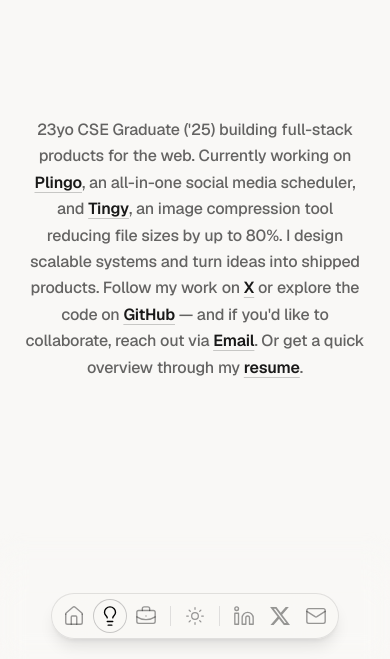
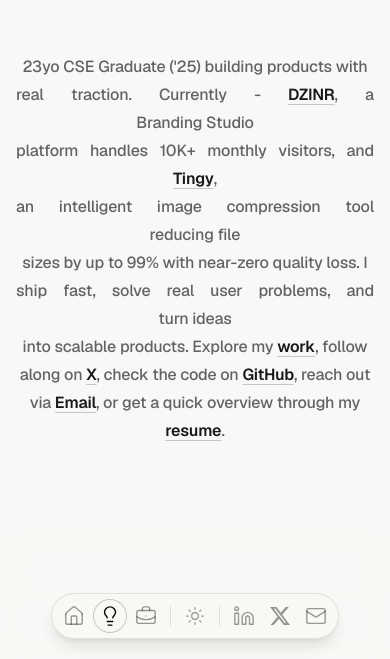
Before and after one commit to avinashh10x/newPortfolio, a Next.js app: page /about in a window 390 px wide. Shown: the part 185-844 px from the top of the page. Built offline with nearby package versions, Linux system fonts and the light colour scheme; a web font is replaced by a local one.

Commit message:
updated resume, project detials, and bio in about

```diff
--- a/src/components/sections/about/AboutIntro.tsx
+++ b/src/components/sections/about/AboutIntro.tsx
@@ -1,13 +1,11 @@
 "use client";
 
 import { useEffect, useRef, useState } from "react";
-import gsap from "gsap";
-import { ScrollTrigger } from "gsap/ScrollTrigger";
-import { motion } from "framer-motion";
+import gsap, { ScrollTrigger, SplitText } from "gsap/all";
 import Link from "next/link";
 
 if (typeof window !== "undefined") {
-  gsap.registerPlugin(ScrollTrigger);
+  gsap.registerPlugin(ScrollTrigger, SplitText);
 }
 
 export default function AboutIntro() {
@@ -16,18 +14,29 @@
 
   useEffect(() => {
     if (!ref.current) return;
+    let splitText: SplitText | null = null;
+
     const ctx = gsap.context(() => {
-      gsap.from("[data-anim='about']", {
-        y: 30,
+      splitText = SplitText.create(".about-intro-copy", {
+        type: "lines",
+        linesClass: "about-intro-line",
+      });
+
+      gsap.from(splitText.lines, {
+        y: 24,
         opacity: 0,
-        filter: "blur(6px)",
-        stagger: 0.15,
-        duration: 0.8,
+        filter: "blur(5px)",
+        stagger: 0.1,
+        duration: 0.5,
         ease: "power3.out",
         scrollTrigger: { trigger: ref.current, start: "top 80%" },
       });
     }, ref);
-    return () => ctx.revert();
+
+    return () => {
+      splitText?.revert();
+      ctx.revert();
+    };
   }, []);
 
   const isAnyHovered = hoveredLink !== null;
@@ -45,17 +54,17 @@
         </div> */}
 
         {/* Editorial Bio Paragraph */}
-        <div data-anim="about" className="w-full max-w-[95%] md:max-w-[85%] mx-auto mt-6">
-          <p className={`font-sans text-[16px] sm:text-[18px] md:text-[22px] leading-[1.65] font-medium tracking-[-0.01em] transition-colors duration-500 ${isAnyHovered ? 'text-foreground/20' : 'text-foreground/60'}`}>
-            23yo CSE Graduate ('25) building full-stack products for the web.
-            Currently working on <ClickableText text="Plingo" id="plingo" hoveredId={hoveredLink} onSetHover={setHoveredLink} href="https://plingo.byavi.in" />, an all-in-one social media scheduler, and{" "}
-            <ClickableText text="Tingy" id="tingy" hoveredId={hoveredLink} onSetHover={setHoveredLink} href="https://tingy.byavi.in" />, an image compression tool reducing file sizes by up to 80%.
-            I design scalable systems and turn ideas into shipped products.
-            Follow my work on <ClickableText text="X" id="x" hoveredId={hoveredLink} onSetHover={setHoveredLink} href="https://twitter.com/avinashh10x" /> or explore the code on{" "}
-            <ClickableText text="GitHub" id="github" hoveredId={hoveredLink} onSetHover={setHoveredLink} href="https://github.com/avinashh10x" /> — and if you'd like to collaborate, reach out via{" "}
-            <ClickableText text="Email" id="email" hoveredId={hoveredLink} onSetHover={setHoveredLink} href="mailto:Avinashbuilds@gmail.com" />.
-            {" "}
-            Or get a quick overview through my <ClickableText text="resume" id="resume" hoveredId={hoveredLink} onSetHover={setHoveredLink} href="/aviResume.docx" />.
+        <div data-anim="about" className="w-full max-w-[92vw] sm:max-w-[680px] md:max-w-[85%] mx-auto mt-6">
+          <p className={`about-intro-copy font-sans text-[16px] sm:text-[18px] md:text-[22px] leading-[1.75] sm:leading-[1.7] md:leading-[1.65] font-medium tracking-[-0.01em] text-justify sm:text-center [text-wrap:pretty] [text-align-last:center] sm:[text-align-last:center] transition-colors duration-500 ${isAnyHovered ? 'text-foreground/20' : 'text-foreground/60'}`}>
+            23yo CSE Graduate (&apos;25) building products with real traction.
+            Currently - <ClickableText text="DZINR" id="dzinr" hoveredId={hoveredLink} onSetHover={setHoveredLink} href="https://dzinr.byavi.in" />, a Branding Studio platform handles 10K+ monthly visitors, and{" "}
+            <ClickableText text="Tingy" id="tingy" hoveredId={hoveredLink} onSetHover={setHoveredLink} href="https://tingy.byavi.in" />, an intelligent image compression tool reducing file sizes by up to 99% with near-zero quality loss.
+            I ship fast, solve real user problems, and turn ideas into scalable products.
+            Explore my <ClickableText text="work" id="work" hoveredId={hoveredLink} onSetHover={setHoveredLink} href="/work" />, follow along on{" "}
+            <ClickableText text="X" id="x" hoveredId={hoveredLink} onSetHover={setHoveredLink} href="https://twitter.com/avinashh10x" />, check the code on{" "}
+            <ClickableText text="GitHub" id="github" hoveredId={hoveredLink} onSetHover={setHoveredLink} href="https://github.com/avinashh10x" />, reach out via{" "}
+            <ClickableText text="Email" id="email" hoveredId={hoveredLink} onSetHover={setHoveredLink} href="mailto:Avinashbuilds@gmail.com" />, or get a quick overview through my{" "}
+            <ClickableText text="resume" id="resume" hoveredId={hoveredLink} onSetHover={setHoveredLink} href="/aviResume.docx" />.
           </p>
         </div>
 
--- a/src/components/sections/karaScroll.tsx
+++ b/src/components/sections/karaScroll.tsx
@@ -124,11 +124,11 @@
   const featuredProjects = projects.filter(p => p.isFeatured);
 
   return (
-    <section className="relative flex items-center gap-6 bg-background text-foreground md:h-screen md:overflow-hidden md:px-[6vw]">
+    <section className="relative flex h-[100svh] items-center gap-6 overflow-hidden bg-background text-foreground md:h-screen md:px-[6vw]">
       <ScrollUpHint />
 
-      <div className="w-full px-5 py-28 md:hidden">
-        <div className="mb-10 flex items-center gap-4">
+      <div className="flex h-full w-full flex-col px-5 pb-1 pt-24 md:hidden">
+        <div className="mb-6 flex shrink-0 items-center gap-4">
           <p className="font-erode text-[2.6rem] font-semibold leading-none tracking-[-0.05em] text-primary">
             Featured Work
           </p>
@@ -139,17 +139,21 @@
             transition={{ duration: 0.9, ease: [0.22, 1, 0.36, 1] }}
             className="h-px flex-1 bg-foreground/20"
           />
-          <BriefcaseBusinessIcon className="size-5 text-primary" />
+          <BriefcaseBusinessIcon className="size-7 sm:size-5  text-primary" />
         </div>
 
-        <div className="flex flex-col">
+        <div className="relative min-h-0 flex-1 overflow-hidden">
+          <div className="pointer-events-none absolute inset-x-0 -top-4 z-10 h-10 bg-gradient-to-b from-background/95 via-background/55 to-transparent backdrop-blur-[2px]" />
+          <div className="pointer-events-none absolute inset-x-0 bottom-0 z-10 h-16 bg-gradient-to-t from-background/95 via-background/55 to-transparent backdrop-blur-[2px]" />
+
+          <div className="scrollbar-none flex h-full flex-col overflow-y-auto overscroll-contain pb-24 pt-8 pr-1">
             {featuredProjects.map((project, i) => (
               <SoundLink
                 key={project.slug ?? project.title}
                 href={`/work/${project.slug}`}
                 className="group flex items-center gap-3 border-b border-foreground/10 py-4 font-sans"
               >
-              <motion.span
+                {/* <motion.span
                   initial={{ y: 18, opacity: 0, filter: "blur(4px)" }}
                   whileInView={{ y: 0, opacity: 1, filter: "blur(0px)" }}
                   viewport={{ once: true }}
@@ -161,7 +165,7 @@
                   className="min-w-[2.5rem] text-[0.72rem] tracking-[0.18em] text-foreground/35"
                 >
                   {(i + 1).toString().padStart(2, "0")}
-              </motion.span>
+                </motion.span> */}
 
                 <div className="min-w-0 flex-1">
                   <motion.p
@@ -224,9 +228,9 @@
             <SoundLink
               href="/gallery"
               target="_blank"
-            className="group flex items-center gap-3 border-b border-foreground/10 py-4 font-sans"
+              className="group flex items-center gap-3 border-foreground/10 py-4 font-sans"
             >
-            <motion.span
+              {/* <motion.span
                 initial={{ y: 18, opacity: 0, filter: "blur(4px)" }}
                 whileInView={{ y: 0, opacity: 1, filter: "blur(0px)" }}
                 viewport={{ once: true }}
@@ -234,7 +238,7 @@
                 className="min-w-[2.5rem] text-[0.72rem] tracking-[0.18em] text-foreground/35"
               >
                 00
-            </motion.span>
+              </motion.span> */}
 
               <div className="min-w-0 flex-1">
                 <motion.p
@@ -280,6 +284,7 @@
                 </motion.span>
               </div>
             </SoundLink>
+          </div>
         </div>
       </div>
 
```
Also changed, not shown: 1 other file (tests, documents, lock files or other folders). Lines whose indentation alone changed are shown as unchanged.
